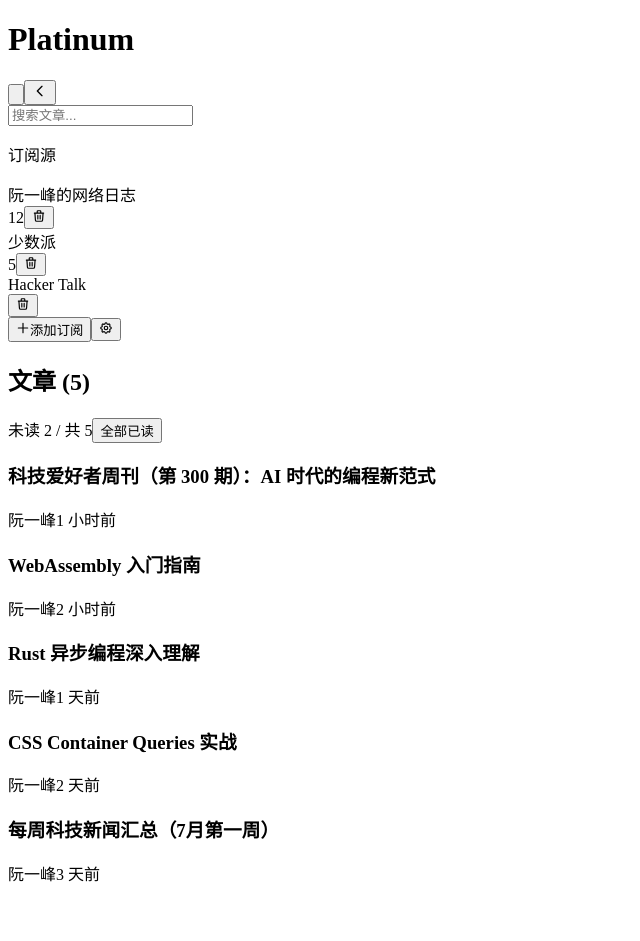
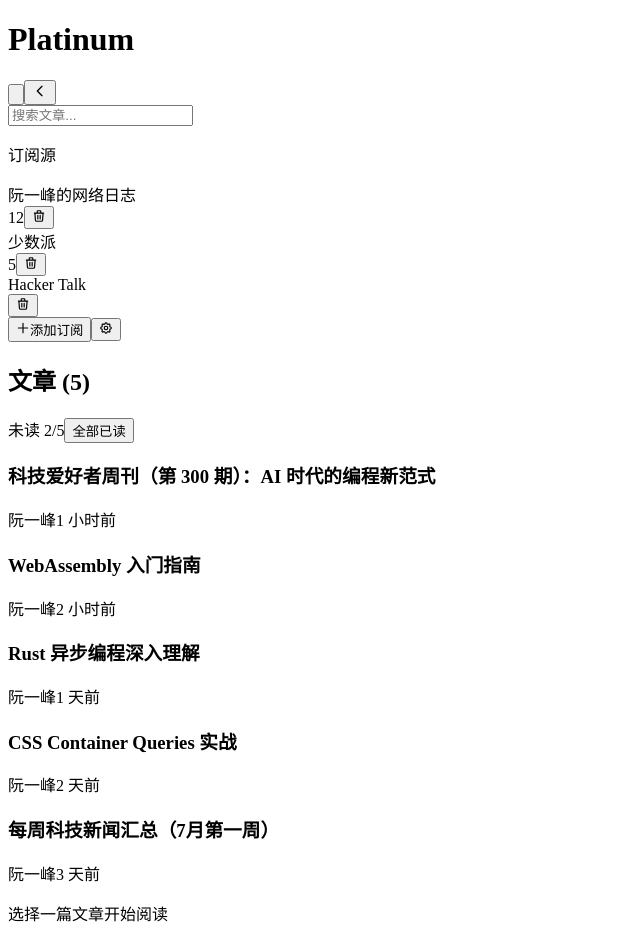
Before and after one commit to wkr-echo/womenhenku, a React (Vite) app in the folder src-ui/: page / in a window 1280 px wide. Shown: the whole page, without its empty margins (0-640 px from the left). Before the commit the page ends 893 px from the top, so only its background shows below. Built offline with nearby package versions, Linux system fonts and the light colour scheme; the HTML template or start-up script is replaced by a standard one.

Commit message:
feat: three-column layout - sidebar | entry list | reader

```diff
--- a/src-ui/src/components/ContentAreaView.tsx
+++ b/src-ui/src/components/ContentAreaView.tsx
@@ -5,33 +5,29 @@ import { ReaderView } from "./ReaderView";
 import { SettingsPageView } from "./SettingsPageView";
 
 export function ContentAreaView() {
-  const { viewMode, entries, selectedEntry, selectedFeedId, markAllRead } = useApp();
+  const { viewMode, entries, selectedEntry, selectedFeedId, markAllRead, selectEntry } = useApp();
+
+  if (viewMode === "settings") {
+    return <SettingsPageView />;
+  }
 
   const handleMarkAllRead = () => {
     if (!selectedFeedId) return;
     markAllRead(selectedFeedId);
   };
 
-  if (viewMode === "settings") {
-    return <SettingsPageView />;
-  }
-
-  if (viewMode === "reader" && selectedEntry) {
-    return <ReaderView />;
-  }
-
   return (
-    <div className="flex-1 flex flex-col">
+    <div className="flex-1 flex">
+      {/* Column 2: Entry list */}
+      <div className="w-[320px] border-r border-[var(--border-color)] flex flex-col bg-[var(--bg-primary)]">
         {/* Toolbar */}
-      <div className="px-5 py-3 border-b border-[var(--border-color)] flex items-center justify-between bg-[var(--bg-primary)]">
-        <div className="flex items-center gap-2">
+        <div className="px-4 py-3 border-b border-[var(--border-color)] flex items-center justify-between">
           <h2 className="text-sm font-semibold">
             {entries.length > 0 ? t("文章 ({count})").replace("{count}", String(entries.length)) : t("文章")}
           </h2>
-        </div>
           <div className="flex items-center gap-2">
             <span className="text-xs text-[var(--text-tertiary)]">
-            {t("未读")} {entries.filter((e) => !e.isRead).length} / {t("共")} {entries.length}
+              {t("未读")} {entries.filter((e) => !e.isRead).length}/{entries.length}
             </span>
             {entries.some((e) => !e.isRead) && (
               <button
@@ -45,5 +41,17 @@ export function ContentAreaView() {
         </div>
         <EntryListView />
       </div>
+
+      {/* Column 3: Reader */}
+      <div className="flex-1 flex flex-col min-w-0">
+        {selectedEntry ? (
+          <ReaderView />
+        ) : (
+          <div className="flex-1 flex items-center justify-center">
+            <p className="text-[var(--text-tertiary)] text-sm">{t("选择一篇文章开始阅读")}</p>
+          </div>
+        )}
+      </div>
+    </div>
   );
 }
--- a/src-ui/src/components/ReaderView.tsx
+++ b/src-ui/src/components/ReaderView.tsx
@@ -161,16 +161,7 @@ export function ReaderView() {
     <div className="flex-1 flex flex-col overflow-hidden">
       {/* Header */}
       <div className="px-6 py-4 border-b border-[var(--border-color)]">
-        <div className="flex items-center gap-3 mb-3">
-          <button
-            onClick={() => setViewMode("list")}
-            className="p-1.5 rounded-lg hover:bg-[var(--bg-tertiary)] text-[var(--text-secondary)] transition-colors"
-            title={t("返回列表")}
-          >
-            <svg width="18" height="18" viewBox="0 0 24 24" fill="none" stroke="currentColor" strokeWidth="2">
-              <path strokeLinecap="round" strokeLinejoin="round" d="M10 19l-7-7m0 0l7-7m-7 7h18" />
-            </svg>
-          </button>
+        <div className="flex items-start gap-3 mb-3">
           <div className="flex-1 min-w-0">
             <h1 className="text-lg font-semibold text-[var(--text-primary)] leading-snug">
               {selectedEntry.title}
@@ -182,7 +173,6 @@ export function ReaderView() {
                 <button
                   onClick={() => {
                     if (isTauri()) {
-                      // Use Tauri invoke to open URL in system browser
                       import("@tauri-apps/api/core").then(({ invoke }) => {
                         invoke("open_url", { url: selectedEntry!.link }).catch(() => {
                           window.open(selectedEntry!.link, "_blank");
```
Also changed, not shown: 1 other file (tests, documents, lock files or other folders). Lines whose indentation alone changed are shown as unchanged.
